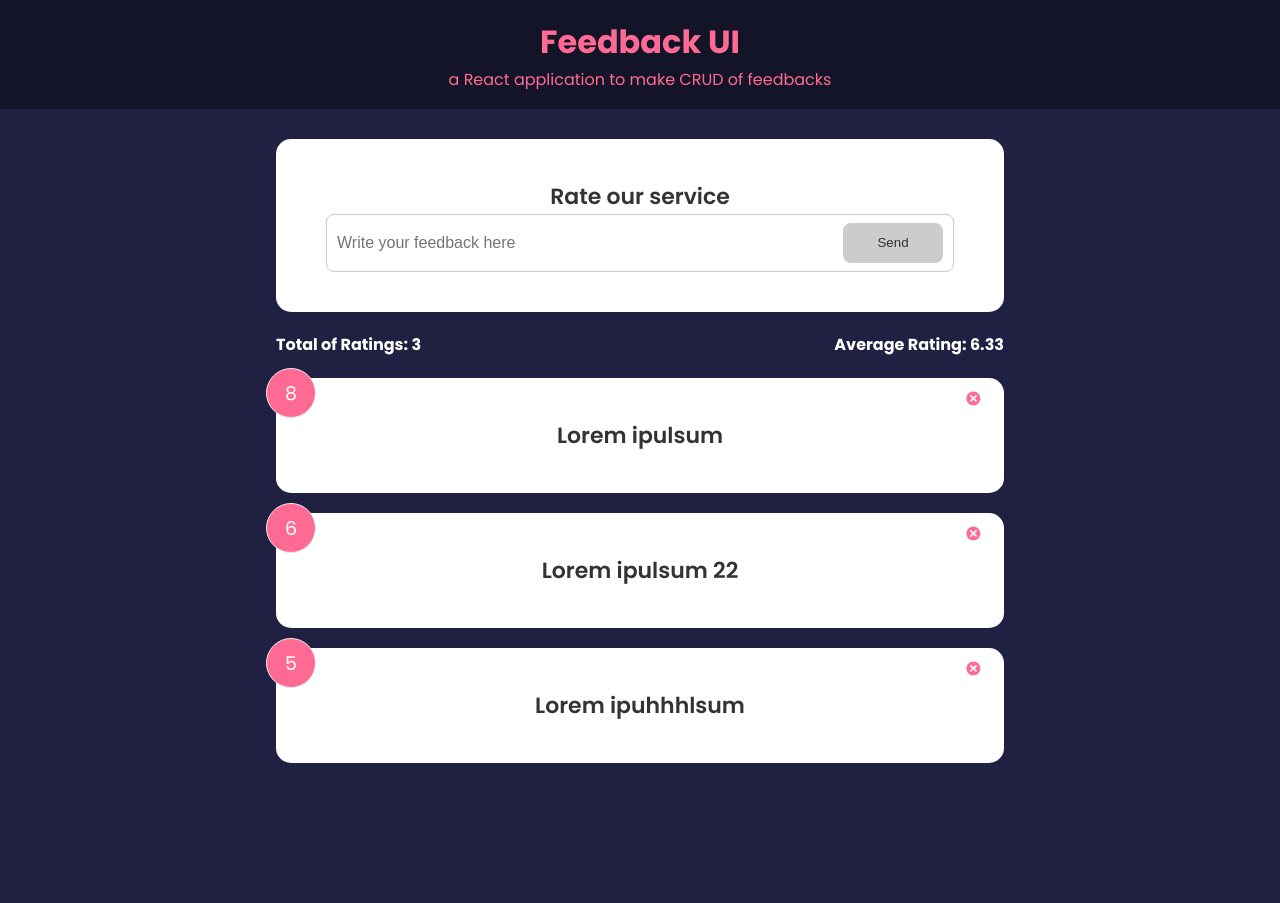
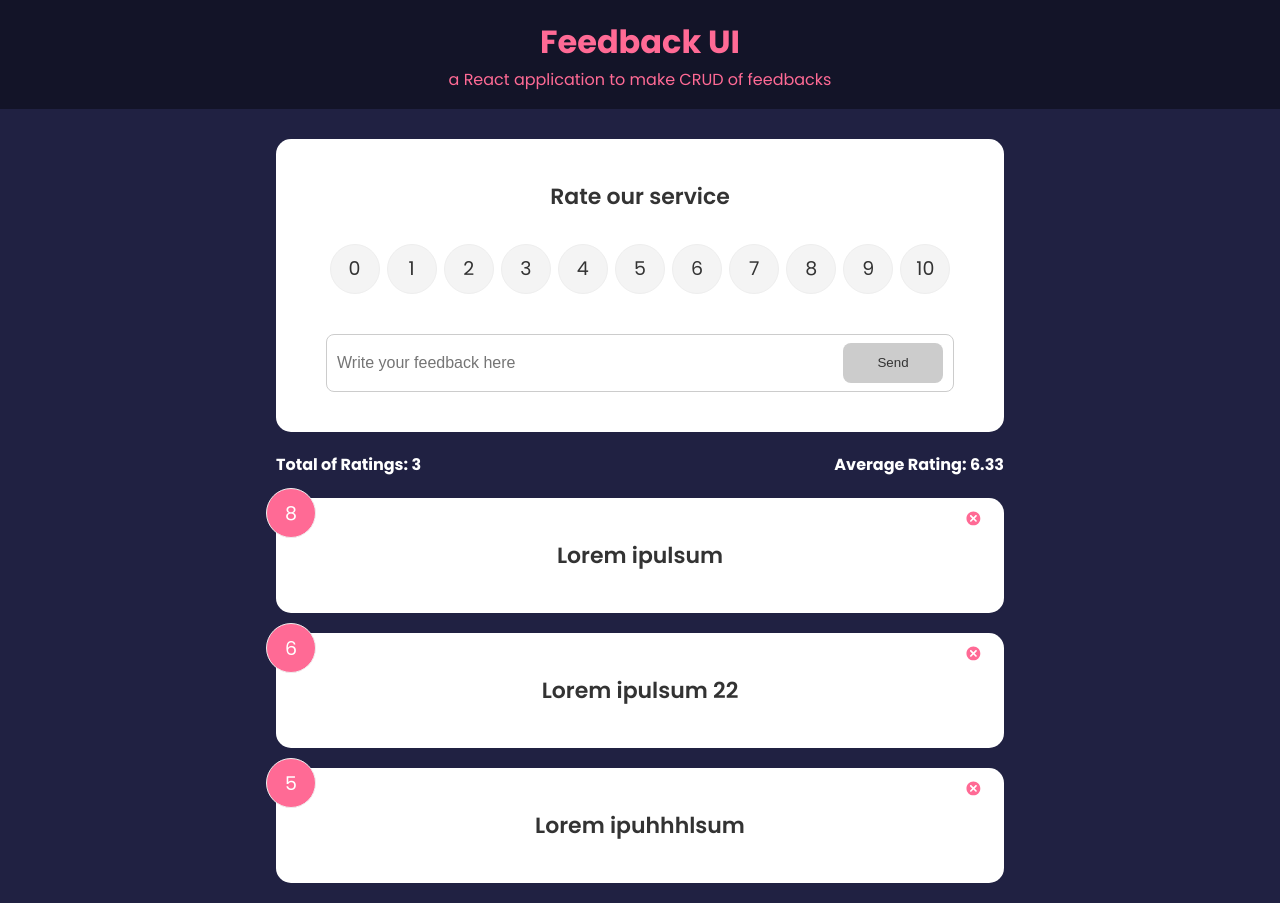
Before and after one commit to mohamedilyeshel/FeedbackApp, a React (Create React App) app: page / in a window 1280 px wide. Before the commit the page ends 800 px from the top, so only its background shows below. Built offline with nearby package versions, Linux system fonts and the light colour scheme.

Commit message:
Created the rating numbers list as a component and created applied the addFeedback function to add new feedbacks

```diff
--- a/src/App.js
+++ b/src/App.js
@@ -21,14 +21,16 @@ function App() {
     );
   };
 
-  const addFeedback = (text) => {
+  const addFeedback = (text, rate) => {
     let feedbacks = feedBackItems.map((item) => {
       return item;
     });
 
+    let id = Math.floor(Math.random() * 99 + 1);
+
     feedbacks.unshift({
-      itemId: 1,
-      itemRating: 8,
+      itemId: id,
+      itemRating: rate,
       itemText: text,
     });
 
--- a/src/components/FeedbackForm.jsx
+++ b/src/components/FeedbackForm.jsx
@@ -1,10 +1,12 @@
 import { useState } from "react";
+import RatingSelect from "./RatingSelect";
 import AlertMessage from "./SharedComponents/AlertMessage";
 import Button from "./SharedComponents/Button";
 import Card from "./SharedComponents/Card";
 
 function FeedbackForm({ addFeedback }) {
   const [feedbackText, setFeedbackText] = useState("");
+  const [feedbackRating, setFeedbackRating] = useState(0);
   const [disabled, setDisabled] = useState(true);
   const [message, setMessage] = useState("");
 
@@ -28,10 +30,15 @@ function FeedbackForm({ addFeedback }) {
       <form
         onSubmit={(e) => {
           e.preventDefault();
-          //addFeedback(feedbackText);
+          addFeedback(feedbackText, feedbackRating);
         }}
       >
         <h2>Rate our service</h2>
+        <RatingSelect
+          setRating={(rate) => {
+            setFeedbackRating(rate);
+          }}
+        />
         <div className="input-group">
           <input
             type="text"
--- /dev/null
+++ b/src/components/RatingSelect.jsx
@@ -0,0 +1,33 @@
+import React from "react";
+
+function RatingSelect({ setRating }) {
+  const generateRatings = () => {
+    const ratings = [];
+    for (let i = 0; i < 11; i++) {
+      ratings.push(
+        <>
+          <input
+            type="radio"
+            name="rate"
+            id={`rate-${i}`}
+            value={i}
+            onChange={() => setRating(i)}
+          />
+          <label htmlFor={`rate-${i}`}>{i}</label>
+        </>
+      );
+    }
+
+    return ratings;
+  };
+
+  return (
+    <ul className="rating">
+      {generateRatings().map((item, index) => {
+        return <li key={index}>{item}</li>;
+      })}
+    </ul>
+  );
+}
+
+export default RatingSelect;
```
